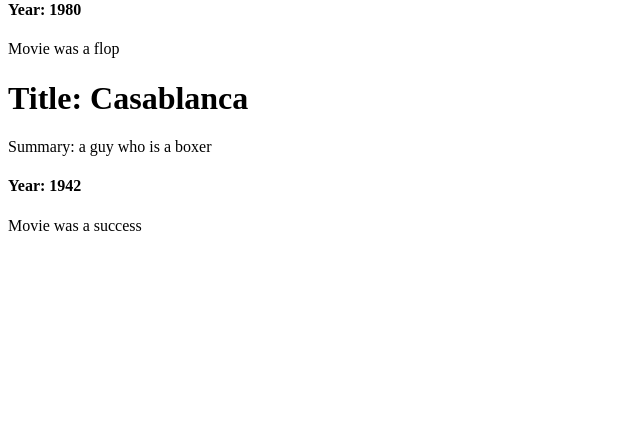
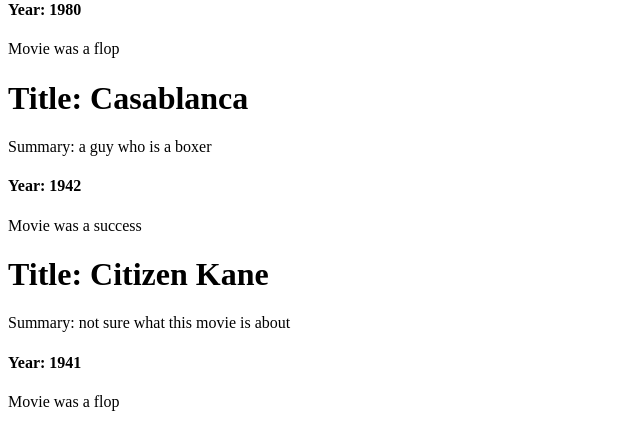
Before and after one commit to sudeepsudhevan/python-movie-list, a Django app: page /hello/ in a window 1280 px wide. Shown: the part 634-1061 px from the top of the page, without its empty margins (0-640 px from the left). Before the commit the page ends 865 px from the top, so only its background shows below. Run offline with Django 4.2, Linux system fonts and the light colour scheme.

Commit message:
hello and view page

```diff
--- a/hello_app/views.py
+++ b/hello_app/views.py
@@ -37,6 +37,12 @@
                 "summary": "a guy who is a boxer",
                 "success": True,
             },
+            {
+                "title": "Citizen Kane",
+                "year": 1941,
+                "summary": "not sure what this movie is about",
+                "success": False,
+            },
         ]
     }
     return render(request, "hello.html", movie_data)
--- a/templates/hello.html
+++ b/templates/hello.html
@@ -1,8 +1,8 @@
-{% for movie_obj in movies %}
-<h1>Title: {{movie_obj.title}} </h1>
-<p>Summary: {{movie_obj.summary}} </p>
-<h4>Year: {{movie_obj.year}} </h4>
-{% if movie_obj.success %}
+{% for movie_list in movies %}
+<h1>Title: {{movie_list.title}} </h1>
+<p>Summary: {{movie_list.summary}} </p>
+<h4>Year: {{movie_list.year}} </h4>
+{% if movie_list.success %}
 <p>Movie was a success</p>
 {% else %}
 <p>Movie was a flop</p>
```
